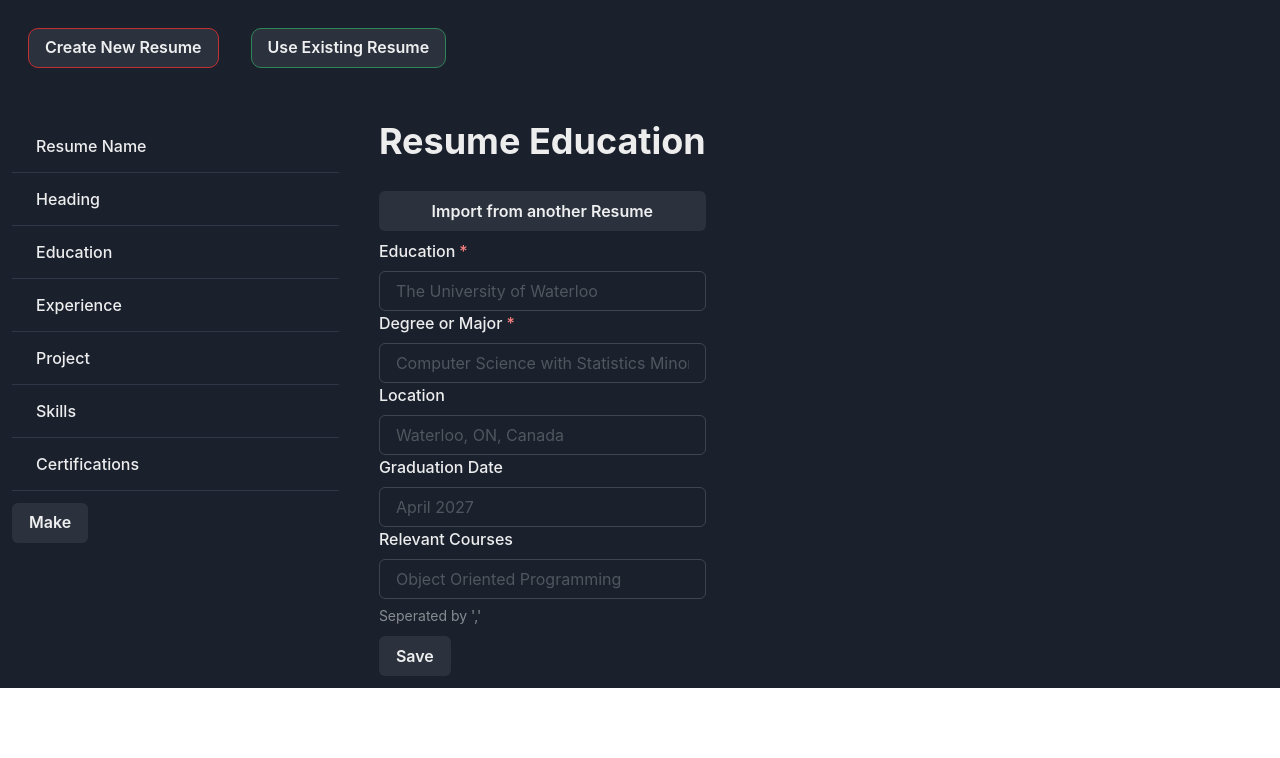
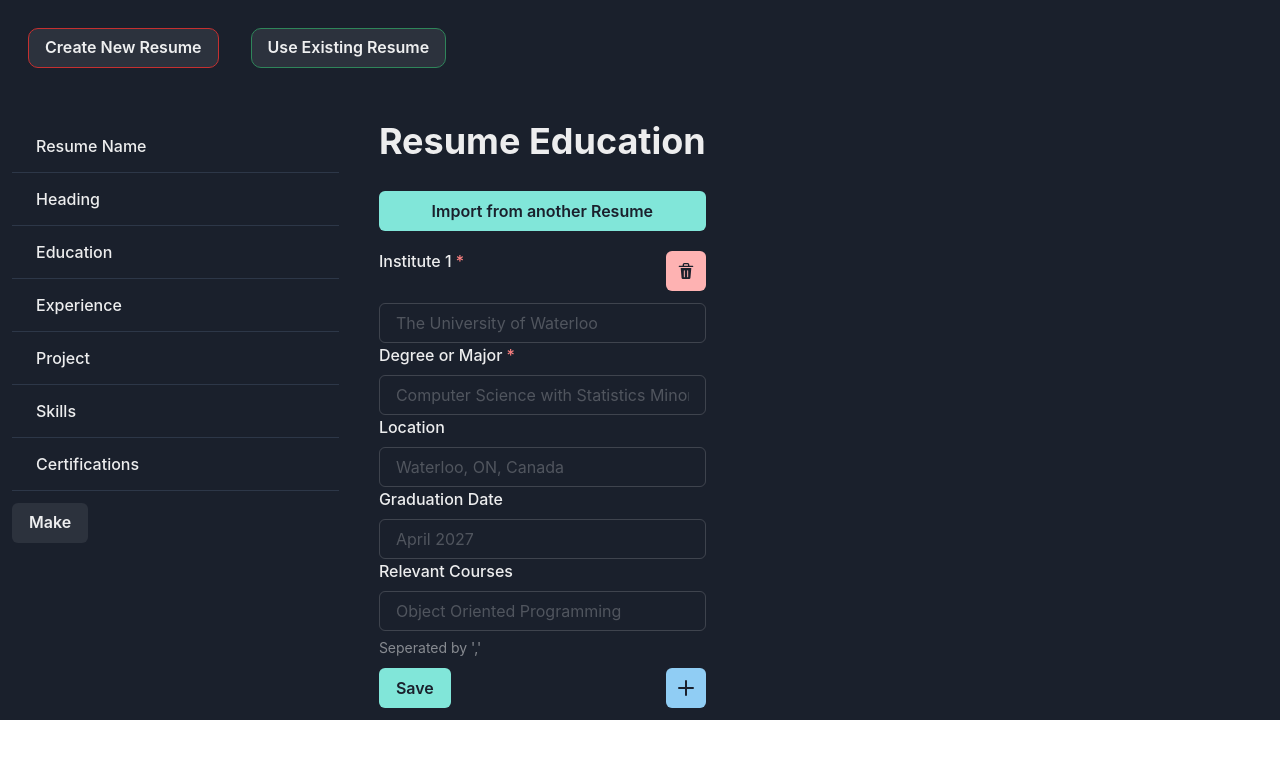
Before and after one commit to TheFJcurve/resume-generator-app, a React (Vite) app in the folder frontend/: page /resume/create/education in a window 1280 px wide. Shown: the top 758 px of the page. Built offline with nearby package versions, Linux system fonts and the light colour scheme.

Commit message:
added multi-education functionality

```diff
--- a/frontend/src/components/resumeComponents/CertificationsPage.tsx
+++ b/frontend/src/components/CertificationsPage.tsx
@@ -8,7 +8,7 @@ import {
   Textarea,
 } from "@chakra-ui/react";
 import { Form } from "react-router-dom";
-import useResume from "../../hooks/useResume";
+import useResume from "../hooks/useResume";
 
 const CertificationsPage = () => {
   const { resume, dispatch } = useResume();
--- /dev/null
+++ b/frontend/src/components/EducationPage.tsx
@@ -0,0 +1,160 @@
+import { AddIcon, DeleteIcon } from "@chakra-ui/icons";
+import {
+  Box,
+  Button,
+  FormControl,
+  FormHelperText,
+  FormLabel,
+  HStack,
+  Heading,
+  IconButton,
+  Input,
+  SimpleGrid,
+} from "@chakra-ui/react";
+import { useState } from "react";
+import { Form } from "react-router-dom";
+import useResume from "../hooks/useResume";
+
+const EducationPage = () => {
+  const { resume, dispatch } = useResume();
+  const defaultField = [
+    {
+      institute: "",
+      degree: "",
+      location: "",
+      graduationDate: "",
+      relevantCourses: "",
+    },
+  ];
+  const [inputFields, setInputFields] = useState(
+    resume
+      ? resume.education?.length === 0
+        ? defaultField
+        : resume?.education
+      : defaultField
+  );
+
+  const handleSubmit = (e: React.FormEvent<HTMLFormElement>) => {
+    e.preventDefault();
+    const data = new FormData(e.currentTarget);
+
+    // Create an array of education objects from the form data
+    const newEducations = Array.from(
+      { length: inputFields.length },
+      (_, index) => ({
+        institute: data.get(`institute${index}`) as string,
+        degree: data.get(`degree${index}`) as string,
+        location: data.get(`location${index}`) as string,
+        graduationDate: data.get(`graduationDate${index}`) as string,
+        relevantCourses: data.get(`relevantCourses${index}`) as string,
+      })
+    );
+
+    dispatch({
+      type: "UPDATE_RESUME",
+      field: "education",
+      value: newEducations,
+    });
+
+    setInputFields(newEducations);
+  };
+
+  const addField = () => {
+    setInputFields([...inputFields, defaultField[0]]);
+  };
+
+  const removeField = (index: number) => {
+    let data = [...inputFields];
+    data.splice(index, 1);
+    setInputFields(data);
+  };
+
+  console.log(inputFields);
+  console.log(resume?.education);
+
+  return (
+    <SimpleGrid gap={2}>
+      <Heading marginBottom={5}>Resume Education</Heading>
+      <Button colorScheme="teal">Import from another Resume</Button>
+      <Form onSubmit={handleSubmit}>
+        {inputFields?.map((input, index) => {
+          return (
+            <Box key={index}>
+              <FormControl isRequired>
+                <HStack>
+                  <FormLabel>Institute {index + 1}</FormLabel>
+                  <IconButton
+                    style={{ marginLeft: "auto" }}
+                    onClick={() => removeField(index)}
+                    colorScheme="red"
+                    marginTop={3}
+                    icon={<DeleteIcon />}
+                    aria-label="remove"
+                  />
+                </HStack>
+                <Input
+                  marginTop={3}
+                  name={`institute${index}`}
+                  placeholder="The University of Waterloo"
+                  defaultValue={input.institute}
+                />
+              </FormControl>
+              <FormControl isRequired>
+                <FormLabel>Degree or Major</FormLabel>
+                <Input
+                  name={`degree${index}`}
+                  placeholder="Computer Science with Statistics Minor"
+                  defaultValue={input.degree}
+                />
+              </FormControl>
+              <FormControl>
+                <FormLabel>Location</FormLabel>
+                <Input
+                  name={`location${index}`}
+                  placeholder="Waterloo, ON, Canada"
+                  defaultValue={input.location ? input.location : ""}
+                />
+              </FormControl>
+              <FormControl>
+                <FormLabel>Graduation Date</FormLabel>
+                <Input
+                  name={`graduationDate${index}`}
+                  placeholder="April 2027"
+                  defaultValue={
+                    input.graduationDate ? input.graduationDate : ""
+                  }
+                />
+              </FormControl>
+              <FormControl>
+                <FormLabel>Relevant Courses</FormLabel>
+                <Input
+                  name={`relevantCourses${index}`}
+                  placeholder="Object Oriented Programming"
+                  defaultValue={
+                    input.relevantCourses ? input.relevantCourses : ""
+                  }
+                />
+                <FormHelperText>Seperated by ',' </FormHelperText>
+              </FormControl>
+            </Box>
+          );
+        })}
+        <HStack>
+          <Button colorScheme="teal" marginTop={3} type="submit">
+            Save
+          </Button>
+          <IconButton
+            style={{ marginLeft: "auto" }}
+            onClick={addField}
+            colorScheme="blue"
+            marginTop={3}
+            icon={<AddIcon />}
+            aria-label="add"
+          />
+        </HStack>
+      </Form>
+    </SimpleGrid>
+  );
+};
+
+export default EducationPage;
--- a/frontend/src/components/resumeComponents/ExperiencePage.tsx
+++ b/frontend/src/components/ExperiencePage.tsx
@@ -9,7 +9,7 @@ import {
   Textarea,
 } from "@chakra-ui/react";
 import { Form } from "react-router-dom";
-import useResume from "../../hooks/useResume";
+import useResume from "../hooks/useResume";
 
 const ExperiencePage = () => {
   const { resume, dispatch } = useResume();
--- a/frontend/src/components/resumeComponents/HeadingPage.tsx
+++ b/frontend/src/components/HeadingPage.tsx
@@ -7,7 +7,7 @@ import {
   SimpleGrid,
 } from "@chakra-ui/react";
 import { Form } from "react-router-dom";
-import useResume from "../../hooks/useResume";
+import useResume from "../hooks/useResume";
 
 const HeadingPage = () => {
   const { resume, dispatch } = useResume();
--- a/frontend/src/components/resumeComponents/ProjectPage.tsx
+++ b/frontend/src/components/ProjectPage.tsx
@@ -9,7 +9,7 @@ import {
   Heading,
 } from "@chakra-ui/react";
 import { Form } from "react-router-dom";
-import useResume from "../../hooks/useResume";
+import useResume from "../hooks/useResume";
 
 const ProjectPage = () => {
   const { resume, dispatch } = useResume();
--- a/frontend/src/components/resumeComponents/ResumeName.tsx
+++ b/frontend/src/components/ResumeName.tsx
@@ -7,7 +7,7 @@ import {
   Input,
 } from "@chakra-ui/react";
 import { Form } from "react-router-dom";
-import useResume from "../../hooks/useResume";
+import useResume from "../hooks/useResume";
 
 const ResumeName = () => {
   const { resume, dispatch } = useResume();
--- a/frontend/src/components/resumeComponents/SkillsPage.tsx
+++ b/frontend/src/components/SkillsPage.tsx
@@ -9,7 +9,7 @@ import {
   Textarea,
 } from "@chakra-ui/react";
 import { Form } from "react-router-dom";
-import useResume from "../../hooks/useResume";
+import useResume from "../hooks/useResume";
 
 const SkillsPage = () => {
   const { resume, dispatch } = useResume();
--- a/frontend/src/components/resumeComponents/EducationPage.tsx
+++ /dev/null
@@ -1,96 +0,0 @@
-import {
-  Button,
-  FormControl,
-  FormHelperText,
-  FormLabel,
-  Heading,
-  Input,
-  SimpleGrid,
-} from "@chakra-ui/react";
-import { Form } from "react-router-dom";
-import useResume from "../../hooks/useResume";
-
-const EducationPage = () => {
-  const { resume, dispatch } = useResume();
-
-  const handleSubmit = (e: React.FormEvent<HTMLFormElement>) => {
-    e.preventDefault();
-    const data = new FormData(e.currentTarget);
-    const newEducation = [
-      {
-        institute: data.get("institute") as string,
-        degree: data.get("degree") as string,
-        location: data.get("location") as string,
-        graduationDate: data.get("graduationDate") as string,
-        relevantCourses: data.get("relevantCourses") as string,
-      },
-    ];
-
-    dispatch({
-      type: "UPDATE_RESUME",
-      field: "education",
-      value: newEducation,
-    });
-  };
-
-  return (
-    <SimpleGrid gap={2}>
-      <Heading marginBottom={5}>Resume Education</Heading>
-      <Button>Import from another Resume</Button>
-      <Form onSubmit={handleSubmit}>
-        <FormControl isRequired>
-          <FormLabel>Education</FormLabel>
-          <Input
-            name="institute"
-            placeholder="The University of Waterloo"
-            defaultValue={resume?.education.map((e) => e.institute)}
-          />
-        </FormControl>
-        <FormControl isRequired>
-          <FormLabel>Degree or Major</FormLabel>
-          <Input
-            name="degree"
-            placeholder="Computer Science with Statistics Minor"
-            defaultValue={resume?.education.map((e) => e.degree)}
-          />
-        </FormControl>
-        <FormControl>
-          <FormLabel>Location</FormLabel>
-          <Input
-            name="location"
-            placeholder="Waterloo, ON, Canada"
-            defaultValue={resume?.education.map((e) =>
-              e.location ? e.location : ""
-            )}
-          />
-        </FormControl>
-        <FormControl>
-          <FormLabel>Graduation Date</FormLabel>
-          <Input
-            name="graduationDate"
-            placeholder="April 2027"
-            defaultValue={resume?.education.map((e) =>
-              e.graduationDate ? e.graduationDate : ""
-            )}
-          />
-        </FormControl>
-        <FormControl>
-          <FormLabel>Relevant Courses</FormLabel>
-          <Input
-            name="relevantCourses"
-            placeholder="Object Oriented Programming"
-            defaultValue={resume?.education.map((e) =>
-              e.relevantCourses ? e.relevantCourses : ""
-            )}
-          />
-          <FormHelperText>Seperated by ',' </FormHelperText>
-        </FormControl>
-        <Button marginTop={3} type="submit">
-          Save
-        </Button>
-      </Form>
-    </SimpleGrid>
-  );
-};
-
-export default EducationPage;
--- a/frontend/src/design/Home.tsx
+++ b/frontend/src/design/Home.tsx
@@ -11,7 +11,13 @@ import { Link } from "react-router-dom";
 
 const Home = () => {
   return (
-    <SimpleGrid columns={{ sm: 1, md: 2 }}>
+    <SimpleGrid
+      columns={{ sm: 1, md: 2 }}
+      style={{
+        width: "100%",
+        height: "100%",
+      }}
+    >
       <VStack
         gap={3}
         style={{
```
Also changed, not shown: frontend/src/routes.tsx (+7 -7 lines).
